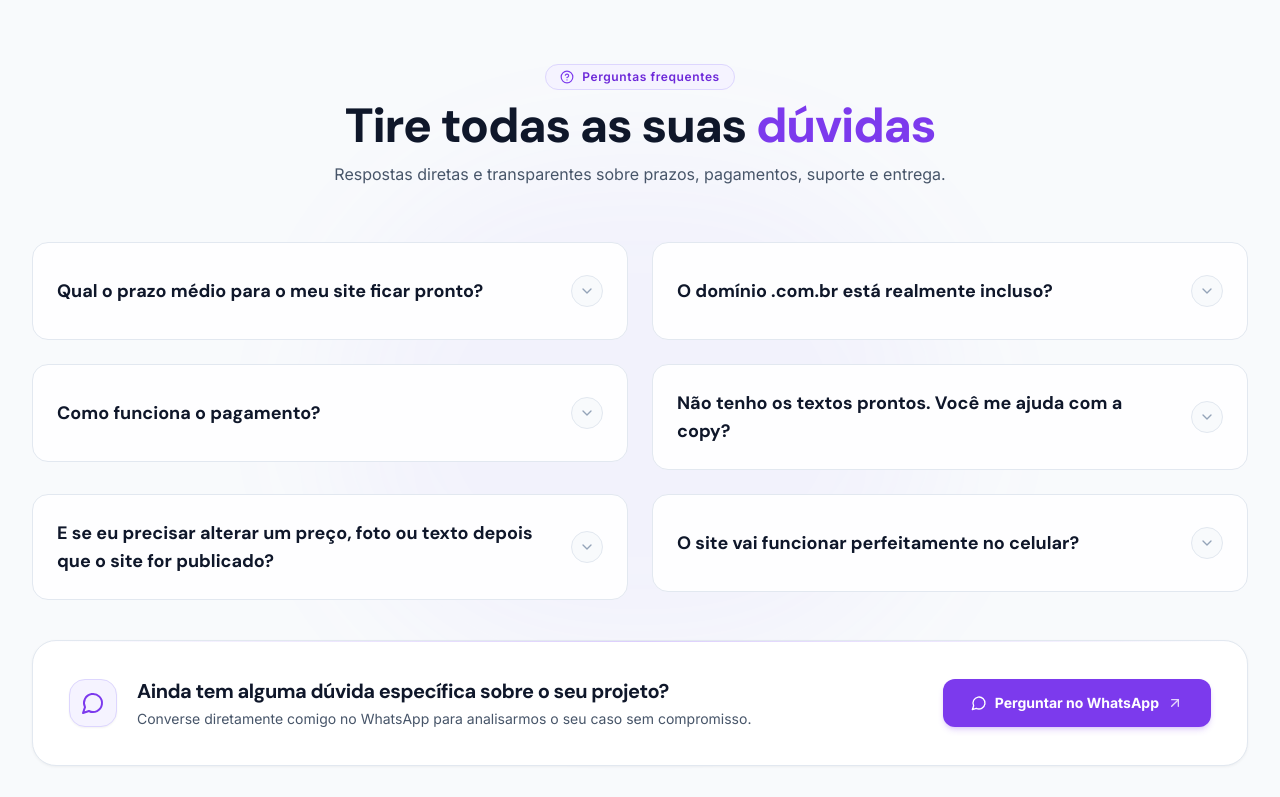
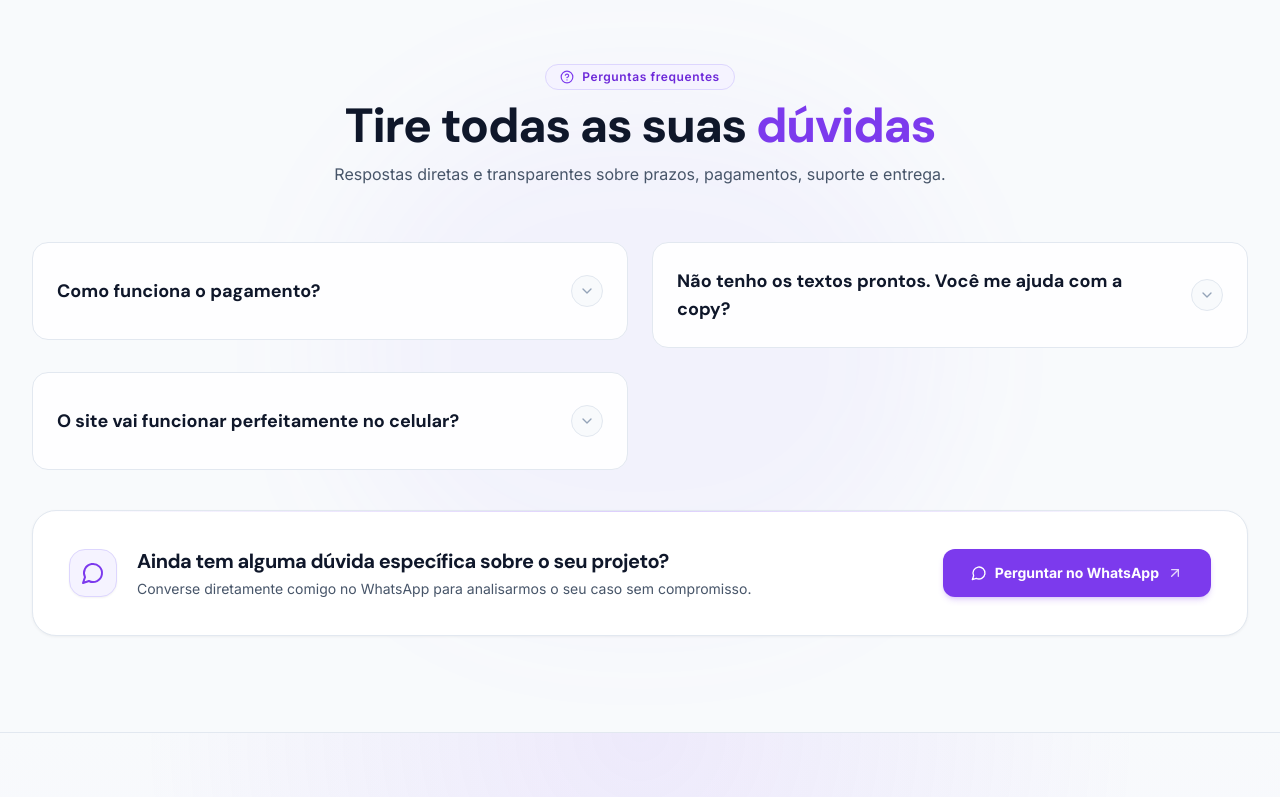
Before and after one commit to juliawlett/JL-Portfolio, a Next.js app: page / in a window 1280 px wide. Shown: the part 7235-8032 px from the top of the page. Built offline with nearby package versions, Linux system fonts and the light colour scheme.

Commit message:
feat: oculta FAQs relacionadas a planos

```diff
--- a/src/components/FAQSection.tsx
+++ b/src/components/FAQSection.tsx
@@ -6,6 +6,11 @@ import { ChevronDown, HelpCircle, MessageCircle, ArrowUpRight } from "lucide-rea
 import { motion, AnimatePresence } from "framer-motion";
 
 export default function FAQSection() {
+  const showPlans = siteConfig.sections.plans === "VISIVEL";
+  const visibleFaqs = showPlans
+    ? siteConfig.faqs
+    : siteConfig.faqs.filter((faq) => !faq.relatedToPlans);
+
   // Todas as perguntas iniciam fechadas ao abrir o site
   const [openIndex, setOpenIndex] = useState<number | null>(null);
 
@@ -50,7 +55,7 @@ export default function FAQSection() {
 
         {/* Grade 100% Simétrica em 2 Colunas: todos os cards fechados possuem o mesmo tamanho exato */}
         <div className="grid grid-cols-1 lg:grid-cols-2 gap-4 lg:gap-6 items-start">
-          {siteConfig.faqs.map((faq, index) => {
+          {visibleFaqs.map((faq, index) => {
             const isOpen = openIndex === index;
 
             return (
```
